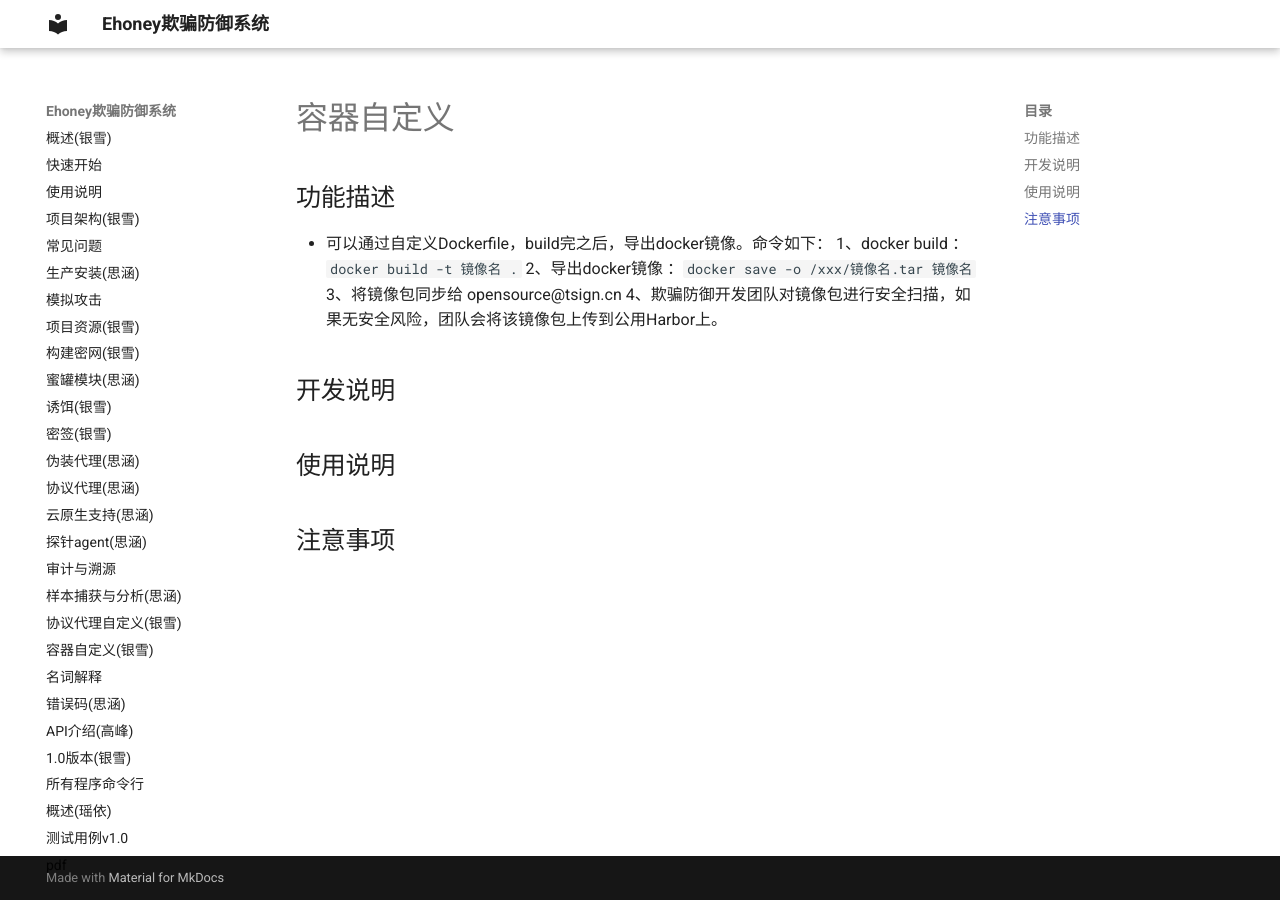
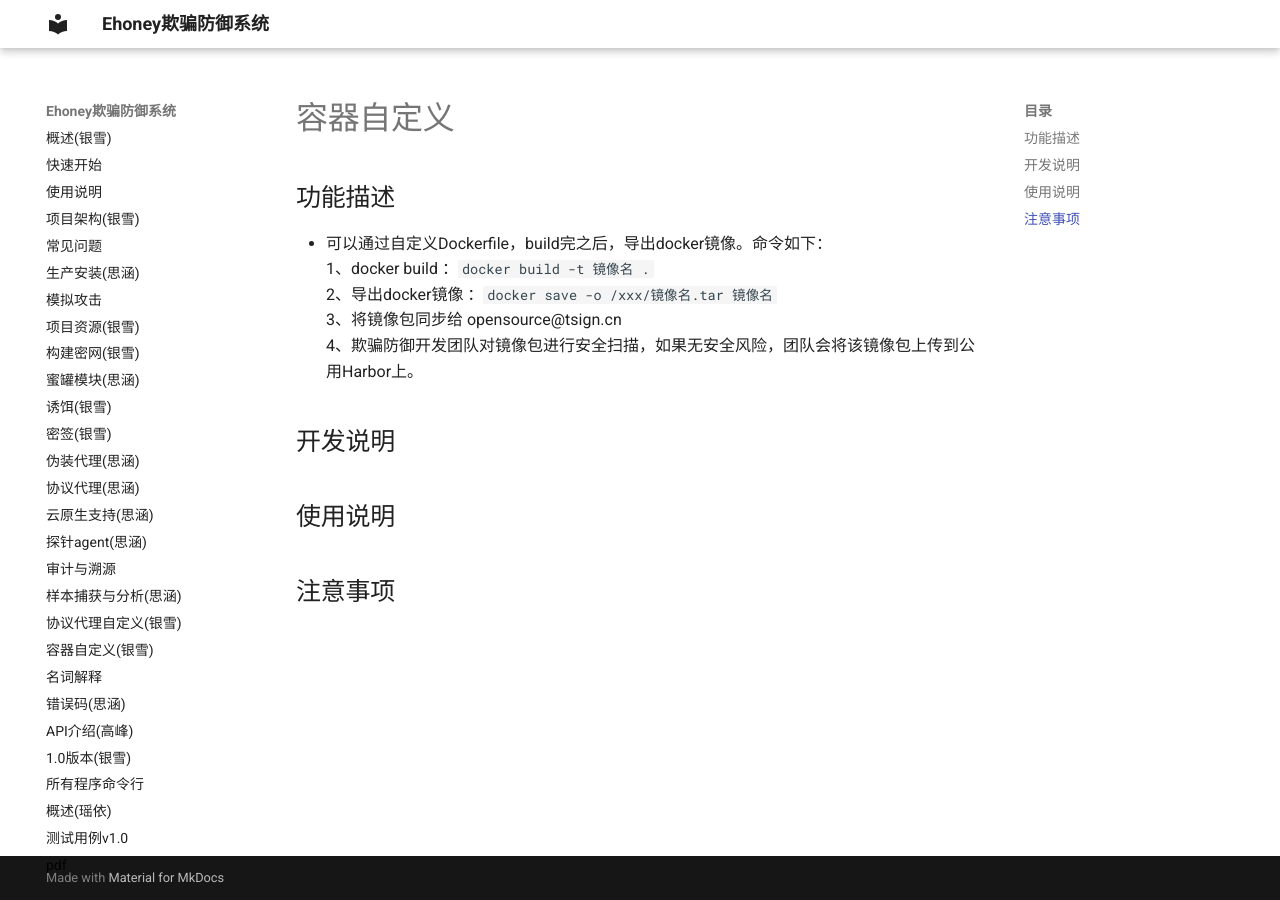
Before and after one commit to seccome/Ehoney, an MkDocs documentation site: the page built from doc/定制化指南/容器自定义.md, in a window 1280 px wide. Built offline with MkDocs 1.6.1 and Material for MkDocs 9.7.7, drawn with Linux system fonts in a browser that asks for light colours.

```diff
--- a/doc/定制化指南/容器自定义.md
+++ b/doc/定制化指南/容器自定义.md
@@ -1,8 +1,8 @@
 ## 功能描述
-* 可以通过自定义Dockerfile，build完之后，导出docker镜像。命令如下：
-1、docker build ：`docker build -t 镜像名 .`
-2、导出docker镜像 ：`docker save -o /xxx/镜像名.tar 镜像名`
-3、将镜像包同步给 opensource@tsign.cn
+* 可以通过自定义Dockerfile，build完之后，导出docker镜像。命令如下：<br>
+1、docker build ：`docker build -t 镜像名 .`<br>
+2、导出docker镜像 ：`docker save -o /xxx/镜像名.tar 镜像名`<br>
+3、将镜像包同步给 opensource@tsign.cn <br>
 4、欺骗防御开发团队对镜像包进行安全扫描，如果无安全风险，团队会将该镜像包上传到公用Harbor上。
 
 ## 开发说明
```
